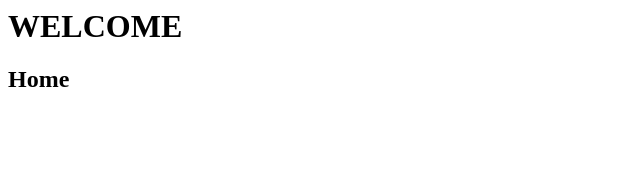
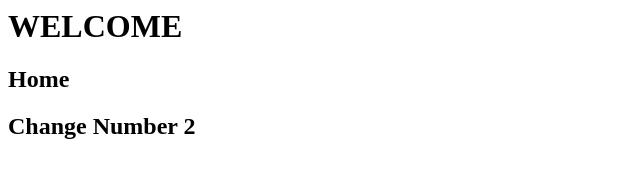
Before and after one commit to shanaliALAA/temp, a plain HTML site: page index.html in a window 1280 px wide. Shown: the whole page, without its empty margins (0-640 px from the left). Drawn offline with Linux system fonts and the light colour scheme.

Commit message:
second chnange

```diff
--- a/index.html
+++ b/index.html
@@ -1,2 +1,3 @@
 <h1> WELCOME</h1>
 <h2>Home</h2>
+<h2>Change Number 2</h2>
```
